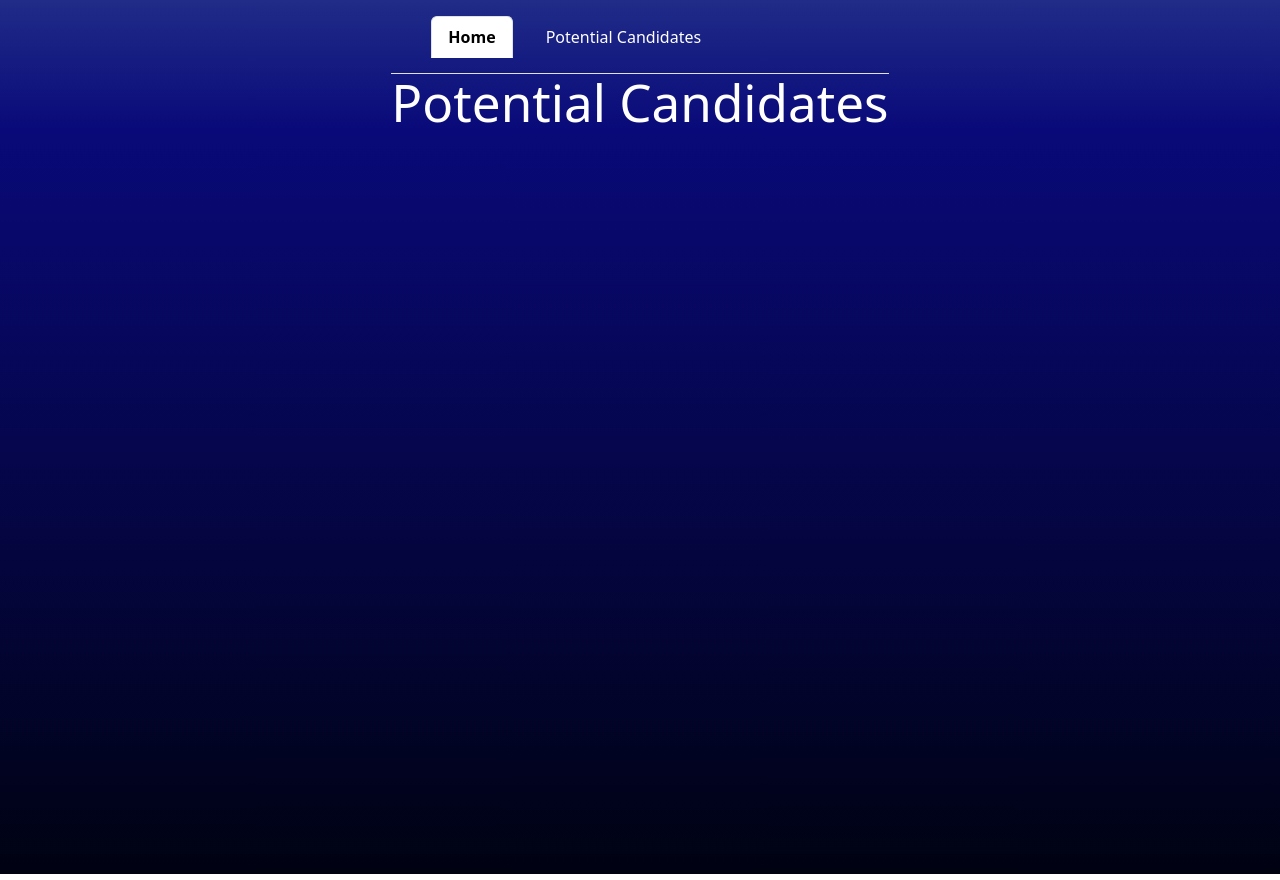
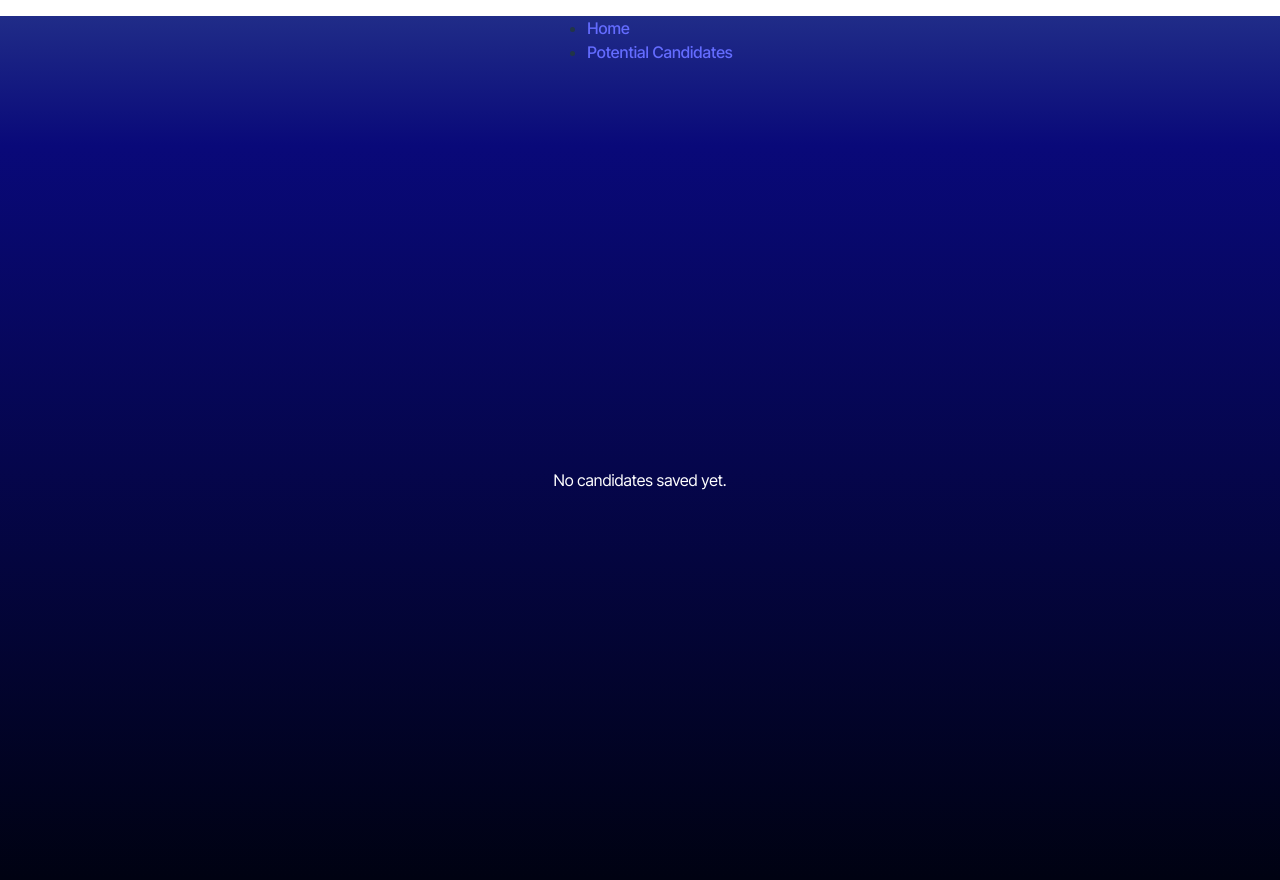
Before and after one commit to smoenter/Challenge-13--Candidate-Search-Application, a React (Vite) app: page /savedCandidates in a window 1280 px wide. Built offline with nearby package versions, Linux system fonts and the light colour scheme.

Commit message:
SaveCandidates.tsx code writtend and changes to the interface

```diff
--- a/src/App.tsx
+++ b/src/App.tsx
@@ -1,5 +1,6 @@
 import { Outlet } from 'react-router-dom';
 import Nav from './components/Nav';
+
 
 function App() {
   return (
--- a/src/components/Nav.tsx
+++ b/src/components/Nav.tsx
@@ -1,21 +1,18 @@
-// add the link to react-bootstrap
-import Nav from 'react-bootstrap/Nav';
+import { Link } from 'react-router-dom';
 
+const Nav = () => {
+  return (
+    <nav>
+      <ul>
+        <li>
+          <Link to="/">Home</Link>
+        </li>
+        <li>
+          <Link to="/savedCandidates">Potential Candidates</Link>
+        </li>
+      </ul>
+    </nav>
+  );
+};
 
-
-const Navigation = () => {
-  // TODO: Add necessary code to display the navigation bar and link between the pages
-  return (
-    <Nav variant="tabs" defaultActiveKey="/home">
-      <Nav.Item>
-        <Nav.Link href="/home">Home</Nav.Link>
-      </Nav.Item>
-      <Nav.Item>
-        <Nav.Link eventKey="/CandidateSearch">Potential Candidates</Nav.Link>
-      </Nav.Item>
-    </Nav>
-  );
-}
-
-
-export default Navigation;
+export default Nav;
--- a/src/index.css
+++ b/src/index.css
@@ -1,5 +1,6 @@
 @import url('https://fonts.googleapis.com/css2?family=Inter+Tight:ital,wght@0,100..900;1,100..900&display=swap');
 
+/* Global styles */
 :root {
   font-family: 'Inter Tight', system-ui, Avenir, Helvetica, Arial, sans-serif;
   line-height: 1.5;
@@ -13,6 +14,7 @@
   -moz-osx-font-smoothing: grayscale;
 }
 
+/* Links */
 a {
   font-weight: 500;
   color: #646cff;
@@ -22,6 +24,7 @@ a:hover {
   color: #535bf2;
 }
 
+/* Body styles */
 body {
   background: linear-gradient(
     180deg,
@@ -38,11 +41,15 @@ body {
   min-height: 100vh;
 }
 
+/* Headings */
 h1 {
   font-size: 3.2em;
   line-height: 1.1;
+  font-weight: 700;
+  margin-bottom: 1em;
 }
 
+/* Button Styles */
 button {
   border-radius: 8px;
   border: 1px solid transparent;
@@ -51,17 +58,25 @@ button {
   font-weight: 500;
   font-family: inherit;
   background-color: #1a1a1a;
+  color: white;
   cursor: pointer;
-  transition: border-color 0.25s;
+  transition: border-color 0.25s, background-color 0.25s;
 }
+
+/* Button hover */
 button:hover {
   border-color: #646cff;
+  background-color: #333;
 }
+
+/* Button Focus */
 button:focus,
 button:focus-visible {
   outline: 4px auto -webkit-focus-ring-color;
+  border-color: #646cff;
 }
 
+/* Light Mode Styles */
 @media (prefers-color-scheme: light) {
   :root {
     color: #213547;
@@ -72,9 +87,11 @@ button:focus-visible {
   }
   button {
     background-color: #f9f9f9;
+    color: #333;
   }
 }
 
+/* Main Layout */
 main {
   color: #fff;
   width: 100%;
@@ -82,8 +99,12 @@ main {
   display: flex;
   flex-direction: column;
   align-items: center;
+  justify-content: center;
+  text-align: center;
 }
 
+
+/* Table styling */
 tr {
   border-radius: 10px;
   background-color: #000;
@@ -94,27 +115,35 @@ tbody tr:nth-child(odd) {
   background-color: #333333;
 }
 
+/* Navigation Styles */
 .nav {
   display: flex;
+  flex-wrap: wrap;
   justify-content: flex-start;
   padding: 1em 2em;
 }
 
+@media (max-width: 600px) {
 .nav-item {
   padding: 0 0.5rem;
   list-style: none;
+ }
 }
 
 .nav-link {
   color: #fff;
   text-decoration: none;
+  padding: 0.5em;
 }
 
 .active {
   font-weight: 700;
 }
 
+/* Responsive Table */
+@media (max-width: 768px) {
 .table {
   width: 80vw;
   table-layout: fixed;
+ }
 }
--- a/src/pages/CandidateSearch.tsx
+++ b/src/pages/CandidateSearch.tsx
@@ -3,7 +3,7 @@ import { searchGithub, searchGithubUser } from '../api/API';
 import { Candidate } from '../interfaces/Candidate.interface';
 
 const CandidateSearch = () => {
-  const [candidates, setCandidates] = useState<any[]>([]);
+  const [candidates, setCandidates] = useState<Candidate[]>([]);
   const [currentCandidateIndex, setCurrentCandidateIndex] = useState(0);
 
 
--- a/src/pages/SavedCandidates.tsx
+++ b/src/pages/SavedCandidates.tsx
@@ -1,11 +1,44 @@
-// import { Link } from 'react-router-dom';
+// import Links
+import { useState, useEffect } from 'react';
+import { Candidate } from '../interfaces/Candidate.interface';
 
 const SavedCandidates = () => {
+  const [savedCandidates, setSavedCandidates] = useState<Candidate[]>([]);
+
+  useEffect(() => {
+    const storedCandidates = localStorage.getItem('savedCandidates');
+    if (storedCandidates) {
+      try {
+        const parsedCandidates = JSON.parse(storedCandidates) as Candidate[];
+        setSavedCandidates(parsedCandidates);
+      } catch (error) {
+        console.error("Error parsing saved candidates from localStorage:", error);
+      }
+    }
+  }, []);
+
+  if (savedCandidates.length === 0) {
+    return <div>No candidates saved yet.</div>;
+  }
+
   return (
-    <>
-      <h1>Potential Candidates</h1>
-    </>
+    <div>
+      <h1>Saved Candidates</h1>
+      <ul>
+        {savedCandidates.map((candidate) => (
+          <li key={candidate.username}> {/* Use username as a unique key */}
+            <h3>{candidate.username}</h3>
+            <p>{candidate.location}</p>
+            <p>{candidate.company}</p>
+            <a href={candidate.html_url} target="_blank" rel="noopener noreferrer">
+              GitHub Profile
+            </a>
+          </li>
+        ))}
+      </ul>
+    </div>
   );
 };
 
+
 export default SavedCandidates;
```
Also changed, not shown: src/interfaces/Candidate.interface.tsx (+4 -7 lines), src/main.tsx (+4 -6 lines).
